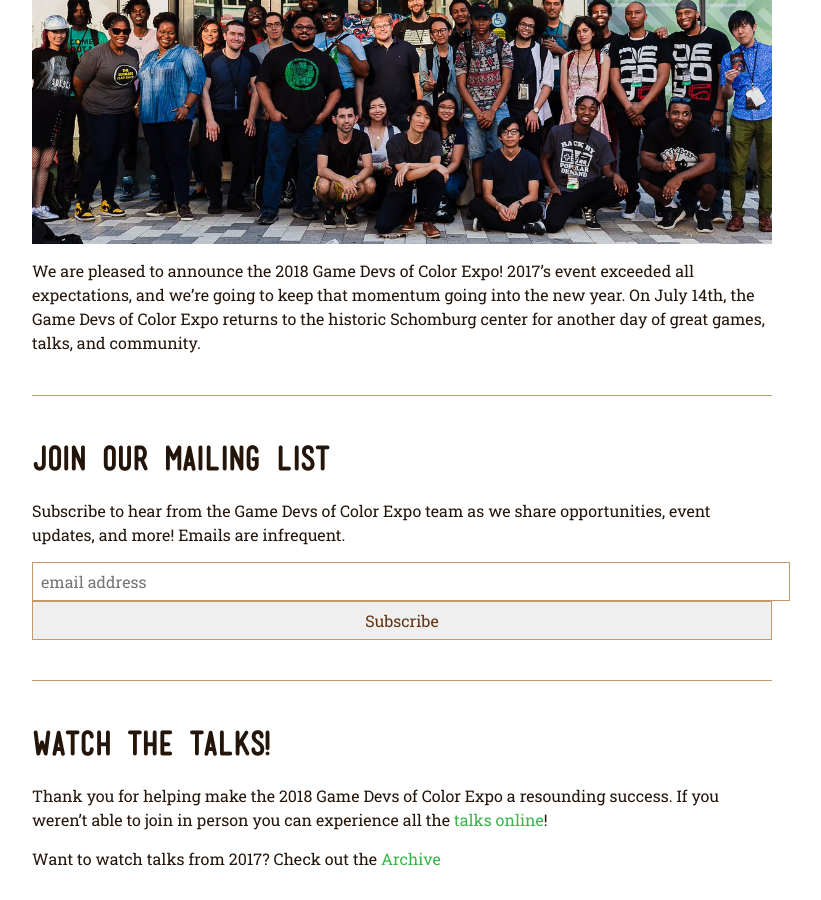
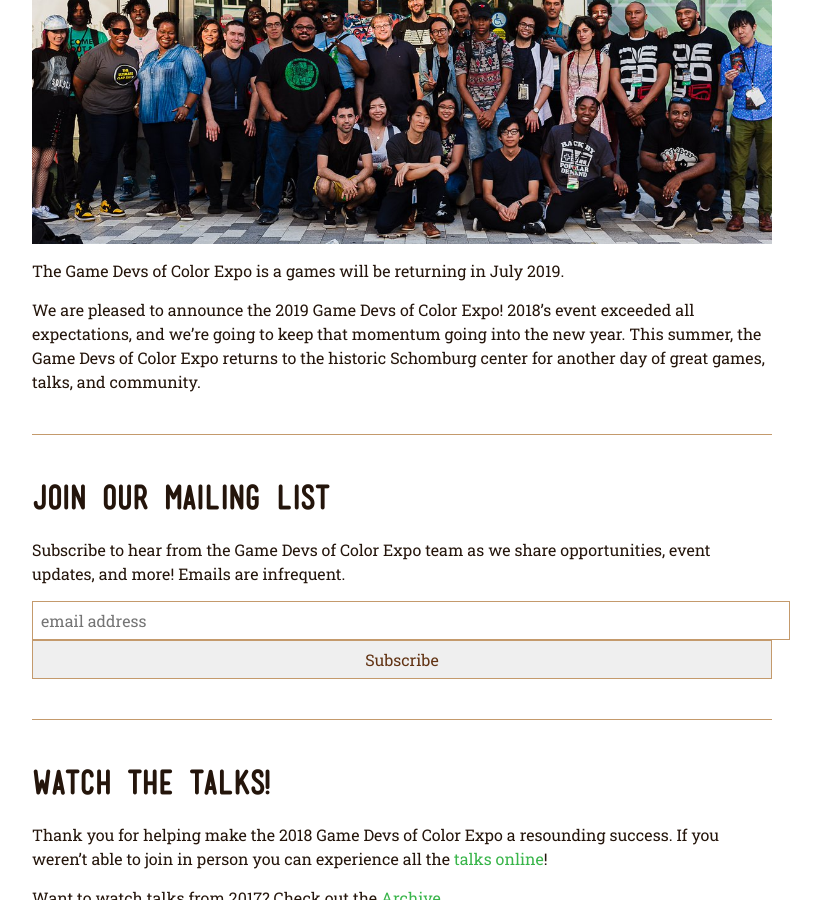
Before and after one commit to BrooklynGamery/gdocexpo, a Jekyll site: the page built from index-content.markdown, in a window 1280 px wide and 900 px high, scrolled down 449 px. Shown: the whole window, without its empty margins (238-1059 px from the left). Built offline with Jekyll 4.4.1, drawn with Linux system fonts in a browser that asks for light colours; our own code applies the rules of GitHub Pages for plain Markdown files.

Commit message:
added new text for front page

```diff
--- a/index-content.markdown
+++ b/index-content.markdown
@@ -1,7 +1,10 @@
 <!--  # Play, learn, and celebrate diversity in games. -->
 ![](/assets/images/photos/2018/2018GDoCE.jpg)
 
-We are pleased to announce the 2018 Game Devs of Color Expo! 2017’s event exceeded all expectations, and we’re going to keep that momentum going into the new year. On July 14th, the Game Devs of Color Expo returns to the historic Schomburg center for another day of great games, talks, and community.
+The Game Devs of Color Expo is a games will be returning in July 2019.
+
+We are pleased to announce the 2019 Game Devs of Color Expo! 2018’s event exceeded all expectations, and we’re going to keep that momentum going into the new year. This summer, the Game Devs of Color Expo returns to the historic Schomburg center for another day of great games, talks, and community.
+
 
 <!-- An event like this can’t happen without the community. If you’d like to help us run this vital event, please fill out the form.
 
```
